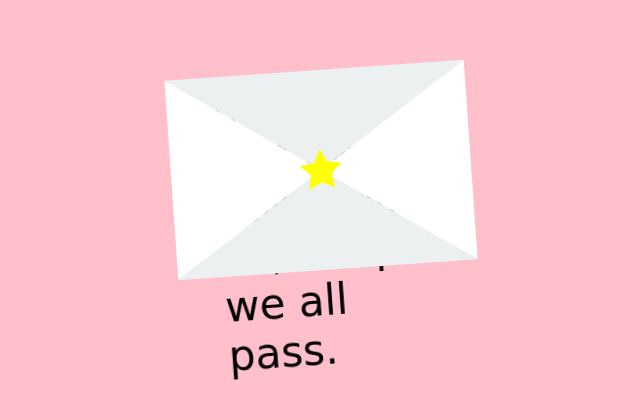
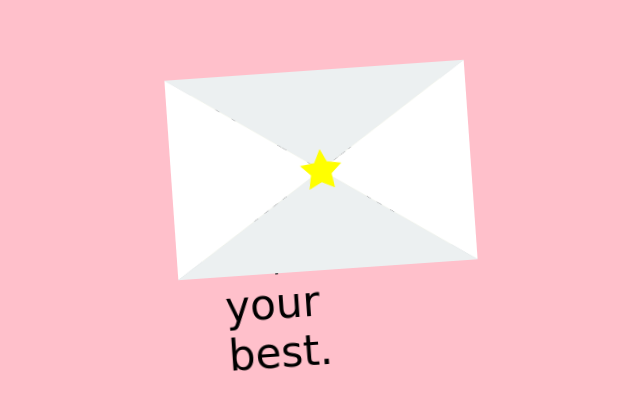
Before and after one commit to fadlikadzaky10-arch/what, a plain HTML site: page utama.html in a window 1280 px wide. Shown: the part 290-708 px from the top of the page, without its empty margins (319-959 px from the left). Drawn offline with Linux system fonts and the light colour scheme.

Commit message:
Update utama.html

```diff
--- a/utama.html
+++ b/utama.html
@@ -29,7 +29,7 @@
 
           <div class="envelope__card">
             <p class="enveloper__card-text">
-              hii it's last day! good luck ca, i hope we all pass.<br/>
+              hii it's last day! good luck ca, do your best.<br/>
             </p>
           </div>
 
```
